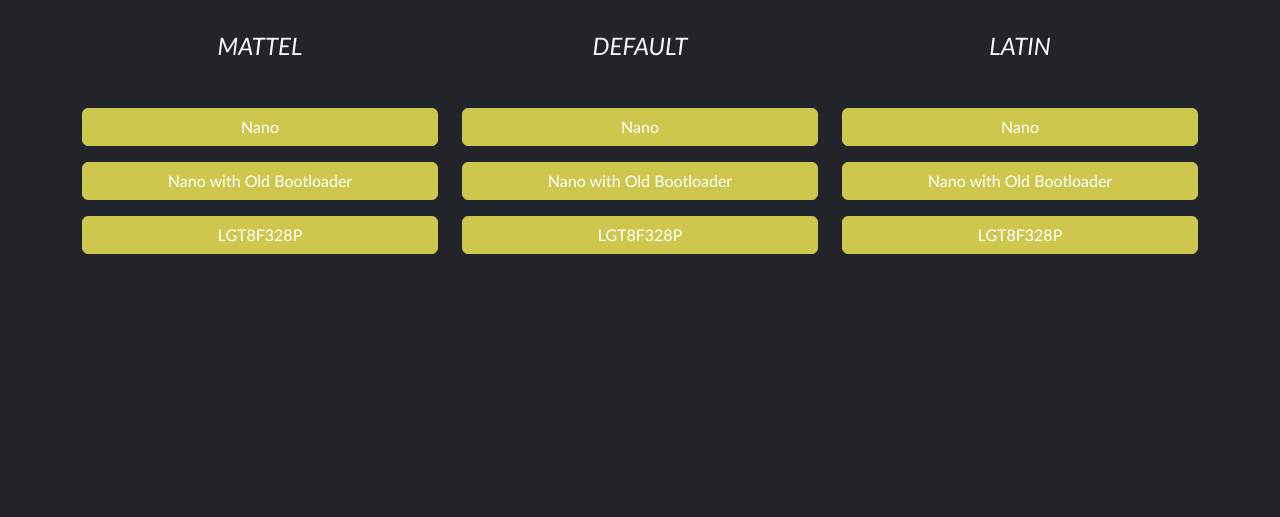
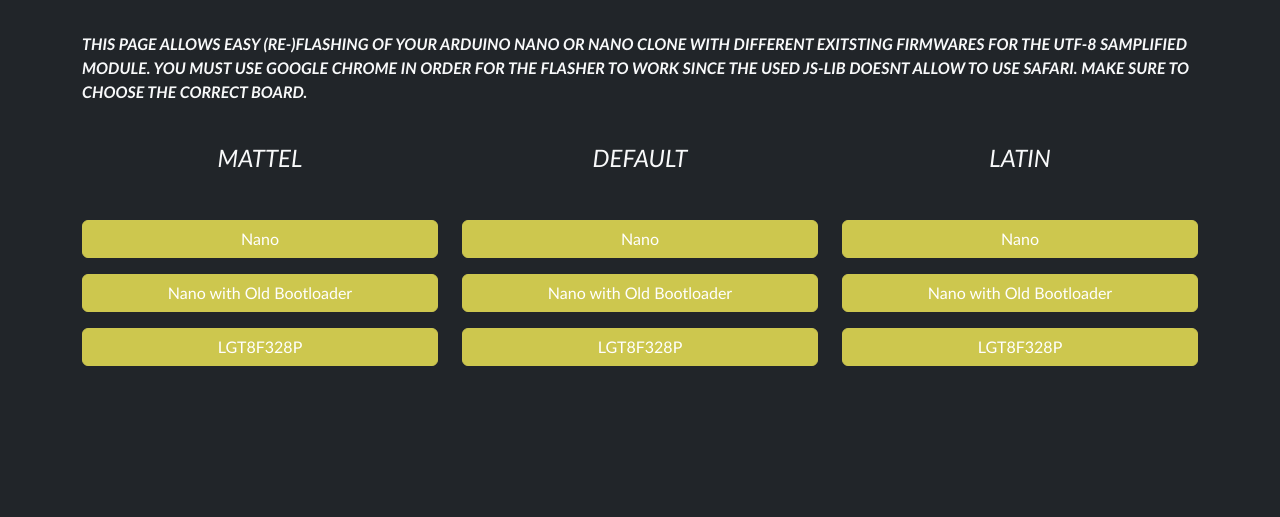
Before and after one commit to wgd-modular/ut-flash-8, a plain HTML site: page index.html in a window 1280 px wide. Shown: the part 283-800 px from the top of the page. Drawn offline with nearby package versions, Linux system fonts and the light colour scheme.

```diff
--- a/index.html
+++ b/index.html
@@ -10,6 +10,7 @@
       font-family: "Gill Sans", sans-serif;
       font-weight: 1000;
       font-style: italic;
+      text-transform: uppercase;
     }
     .btn-success {
       background-color: rgb(205,199,78) !important;
@@ -26,6 +27,8 @@
       </div>
     </div>
     <h1 class="text-center mb-5">UTF-8 SAMPLIFIED FLASHER</h1>
+    <p>This page allows easy (re-)flashing of your arduino nano or nano clone with different exitsting firmwares for the utf-8 samplified module. you must use google chrome in order for the flasher to work since the used js-lib doesnt allow to use safari. make sure to choose the correct board.</p>
+    <br>
     <div class="row justify-content-center">
       <div class="col-12 col-md-4">
         <h4 class="text-center mb-5">MATTEL</h4>
```
